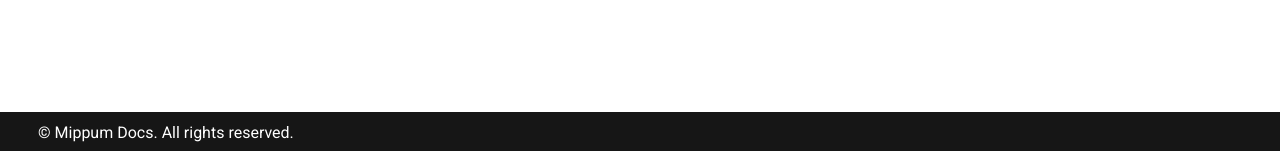
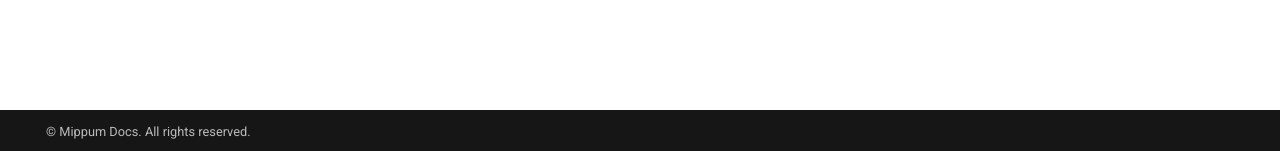
Before and after one commit to mippum/mpmd-home, an MkDocs documentation site: the page built from docs/index.md, in a window 1280 px wide. Shown: the part 746-897 px from the top of the page. Built offline with MkDocs 1.6.1 and Material for MkDocs 9.7.7, drawn with Linux system fonts in a browser that asks for light colours.

Commit message:
feat: copyright overrides 말고 설정으로 처리

```diff
--- a/mkdocs.yml
+++ b/mkdocs.yml
@@ -7,7 +7,6 @@ theme:
   language: ko
   logo: assets/logo.png
   favicon: assets/logo.png
-  custom_dir: overrides
 
 nav:
   - 홈: index.md
@@ -44,3 +43,8 @@ plugins:
 
 # 옵션: 배포 브랜치 설정 (기본값이 gh-pages)
 # remote_branch: gh-pages
+
+copyright:  © Mippum Docs. All rights reserved.
+
+extra:
+  generator: false
--- a/overrides/partials/copyright.html
+++ /dev/null
@@ -1,7 +0,0 @@
-<div class="md-footer__inner" style="justify-content: flex-start;">
-  <div class="md-footer-copyright">
-    <div class="md-footer-copyright__highlight">
-      © Mippum Docs. All rights reserved.
-    </div>
-  </div>
-</div>
```
